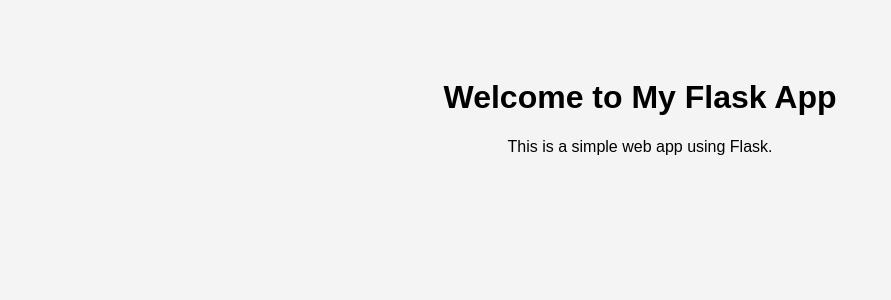
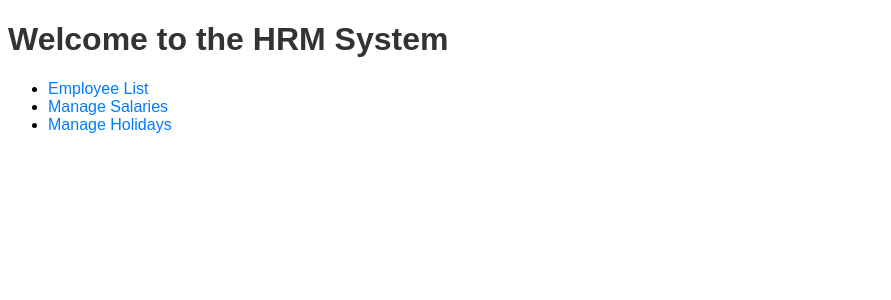
Before and after one commit to Raviveeravalli/flask_app, a Flask app: page / in a window 1280 px wide. Shown: the top 300 px of the page, without its empty margins (0-891 px from the left). Run offline with Flask 3, Linux system fonts and the light colour scheme.

Commit message:
Add HRM system features

```diff
--- a/app.py
+++ b/app.py
@@ -1,10 +1,38 @@
-from flask import Flask, render_template
+from flask import Flask, render_template, request, redirect, url_for
+from models import db, Employee
 
 app = Flask(__name__)
+app.config['SQLALCHEMY_DATABASE_URI'] = 'sqlite:///hrm.db'
+app.config['SQLALCHEMY_TRACK_MODIFICATIONS'] = False
+db.init_app(app)
+
+@app.before_first_request
+def create_tables():
+    db.create_all()
 
 @app.route('/')
 def index():
     return render_template('index.html')
 
+@app.route('/employees')
+def employee_list():
+    employees = Employee.query.all()
+    return render_template('employee_list.html', employees=employees)
+
+@app.route('/employee/<int:id>')
+def employee_detail(id):
+    employee = Employee.query.get_or_404(id)
+    return render_template('employee_detail.html', employee=employee)
+
+@app.route('/salary')
+def salary():
+    # Implement logic to display and manage salaries
+    return render_template('salary.html')
+
+@app.route('/holidays')
+def holidays():
+    # Implement logic to manage holidays
+    return render_template('holidays.html')
+
 if __name__ == '__main__':
     app.run(debug=True)
--- a/requirements.txt
+++ b/requirements.txt
@@ -1,2 +1,6 @@
 Flask==2.3.0
 gunicorn==20.1.0
+
+Flask
+Flask-SQLAlchemy
+gunicorn
--- a/static/styles.css
+++ b/static/styles.css
@@ -1,6 +1,16 @@
 body {
     font-family: Arial, sans-serif;
-    text-align: center;
-    padding: 50px;
-    background-color: #f4f4f4;
 }
+
+h1 {
+    color: #333;
+}
+
+a {
+    text-decoration: none;
+    color: #007bff;
+}
+
+a:hover {
+    text-decoration: underline;
+}
--- a/templates/index.html
+++ b/templates/index.html
@@ -1,13 +1,15 @@
 <!DOCTYPE html>
-<html lang="en">
+<html>
 <head>
-    <meta charset="UTF-8">
-    <meta name="viewport" content="width=device-width, initial-scale=1.0">
-    <title>Flask App</title>
+    <title>HRM System</title>
     <link rel="stylesheet" href="{{ url_for('static', filename='styles.css') }}">
 </head>
 <body>
-    <h1>Welcome to My Flask App</h1>
-    <p>This is a simple web app using Flask.</p>
+    <h1>Welcome to the HRM System</h1>
+    <ul>
+        <li><a href="{{ url_for('employee_list') }}">Employee List</a></li>
+        <li><a href="{{ url_for('salary') }}">Manage Salaries</a></li>
+        <li><a href="{{ url_for('holidays') }}">Manage Holidays</a></li>
+    </ul>
 </body>
 </html>
```
Also changed, not shown: models.py (added, +14 -0 lines), templates/employee_detail.html (added, +17 -0 lines), templates/employee_list.html (added, +16 -0 lines).
